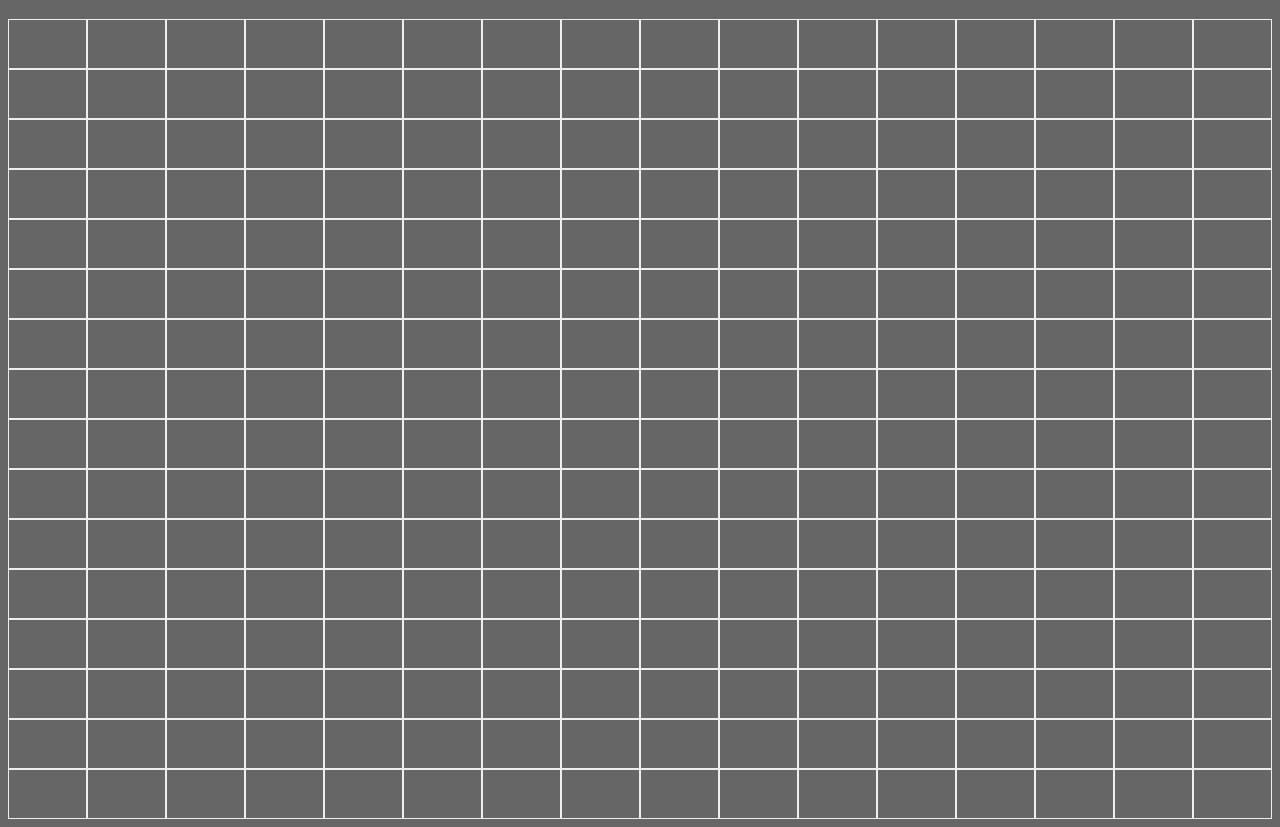
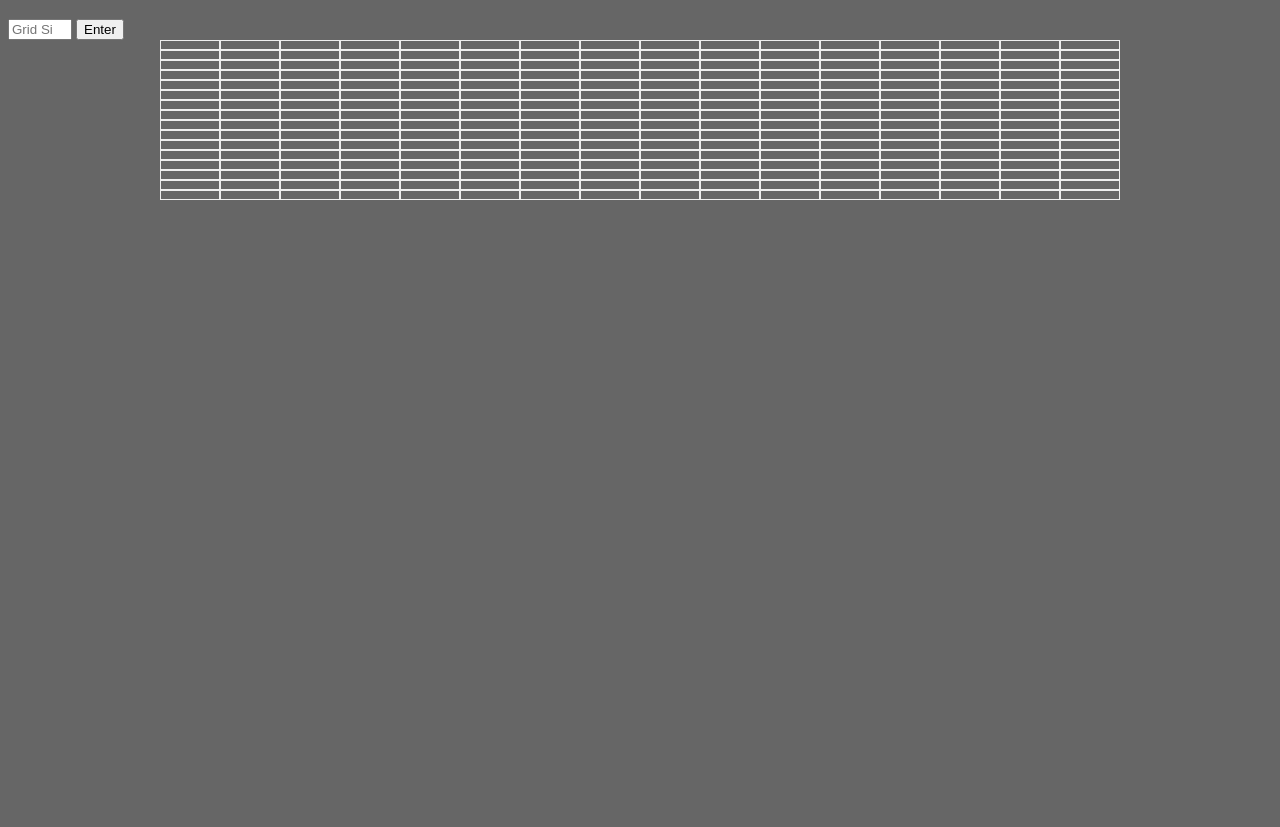
Before and after one commit to its-gio/TheOdinProject, a website: page foundations-course/Etch-A-Sketch/index.html in a window 1280 px wide. Shown: the part 61-888 px from the top of the page. After the commit the page ends 800 px from the top, so only its background shows below. Drawn offline with Linux system fonts and the light colour scheme.

Commit message:
Added grid size functionality

```diff
--- a/foundations-course/Etch-A-Sketch/index.html
+++ b/foundations-course/Etch-A-Sketch/index.html
@@ -9,6 +9,16 @@
   <body>
     <h1>Etch-A-Sketch</h1>
 
+    <input
+      type="number"
+      id="grid-size"
+      max="100"
+      min="4"
+      placeholder="Grid Size (16)"
+    />
+    <!-- <input type="color" id="box-color" placeholder="Box Color" /> -->
+    <button id="new-grid">Enter</button>
+
     <div id="layout"></div>
   </body>
   <script src="./scripts.js"></script>
--- a/foundations-course/Etch-A-Sketch/scripts.js
+++ b/foundations-course/Etch-A-Sketch/scripts.js
@@ -1,18 +1,32 @@
 const layout = document.querySelector("#layout");
+const numberInput = document.querySelector("#grid-size");
+const newGridBtn = document.querySelector("#new-grid");
 
 // Custimize grid size?
 let gridSize = 16;
 // Custimize grid color?
 // let backgroundColor = "orange";
-
-for (let i = 0; i < gridSize * gridSize; i++) {
-  const gridSquare = document.createElement("div");
-  gridSquare.classList.add("gridSquare");
-  gridSquare.onmouseover = colorSquare;
-  layout.appendChild(gridSquare);
+function CreateGrid() {
+  for (let i = 0; i < gridSize * gridSize; i++) {
+    const gridSquare = document.createElement("div");
+    gridSquare.classList.add("gridSquare");
+    gridSquare.setAttribute("style", `width: calc(100% / ${gridSize})`);
+    gridSquare.onmouseover = colorSquare;
+    layout.appendChild(gridSquare);
+  }
 }
 
 function colorSquare(e) {
-  console.log("Works?");
   return e.target.classList.toggle("colored");
 }
+
+newGridBtn.addEventListener("click", (e) => {
+  const oldGrid = document.querySelectorAll(".gridSquare");
+
+  oldGrid.forEach((oldSquare) => layout.removeChild(oldSquare));
+  gridSize = Math.floor(numberInput.value);
+  console.log(gridSize);
+  CreateGrid();
+});
+
+CreateGrid();
--- a/foundations-course/Etch-A-Sketch/style.css
+++ b/foundations-course/Etch-A-Sketch/style.css
@@ -10,12 +10,16 @@ body {
 #layout {
   display: flex;
   flex-wrap: wrap;
+  max-width: 960px;
+  max-height: 960px;
+  width: 100%;
+  height: 100%;
+  margin: 0 auto;
 }
 
 .gridSquare {
   border: 1px solid #eee;
-  flex: 1 1 6.25%;
-  height: 50px;
+  height: 10px;
 }
 
 .gridSquare.colored {
```
